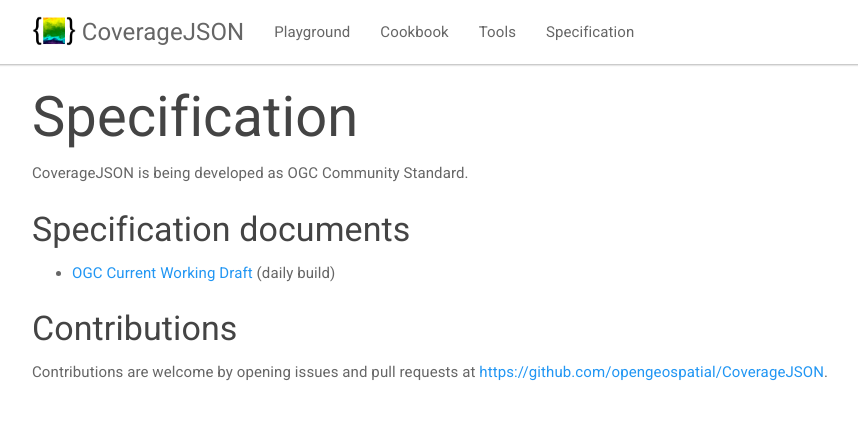
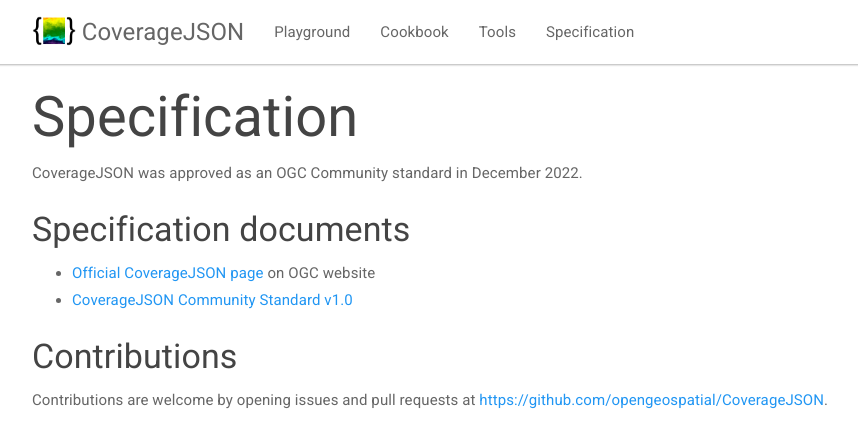
Before and after one commit to covjson/covjson.github.io, a Jekyll site: the page built from spec.md, in a window 1280 px wide. Shown: the top 448 px of the page, without its empty margins (38-896 px from the left). Built offline with Jekyll 4.4.1, drawn with Linux system fonts in a browser that asks for light colours; nearby versions of some CDN libraries.

Commit message:
Updated spec.md to point to final published standard

```diff
--- a/spec.md
+++ b/spec.md
@@ -6,11 +6,12 @@
 
 # Specification
 
-CoverageJSON is being developed as OGC Community Standard.
+CoverageJSON was approved as an OGC Community standard in December 2022.
 
 ### Specification documents
 
-- [OGC Current Working Draft](https://opengeospatial.github.io/ogcna-auto-review/21-069.html) (daily build)
+- [Official CoverageJSON page](https://www.ogc.org/standard/coveragejson/) on OGC website
+- [CoverageJSON Community Standard v1.0](https://docs.ogc.org/cs/21-069r2/21-069r2.html)
 
 ### Contributions
 
```
